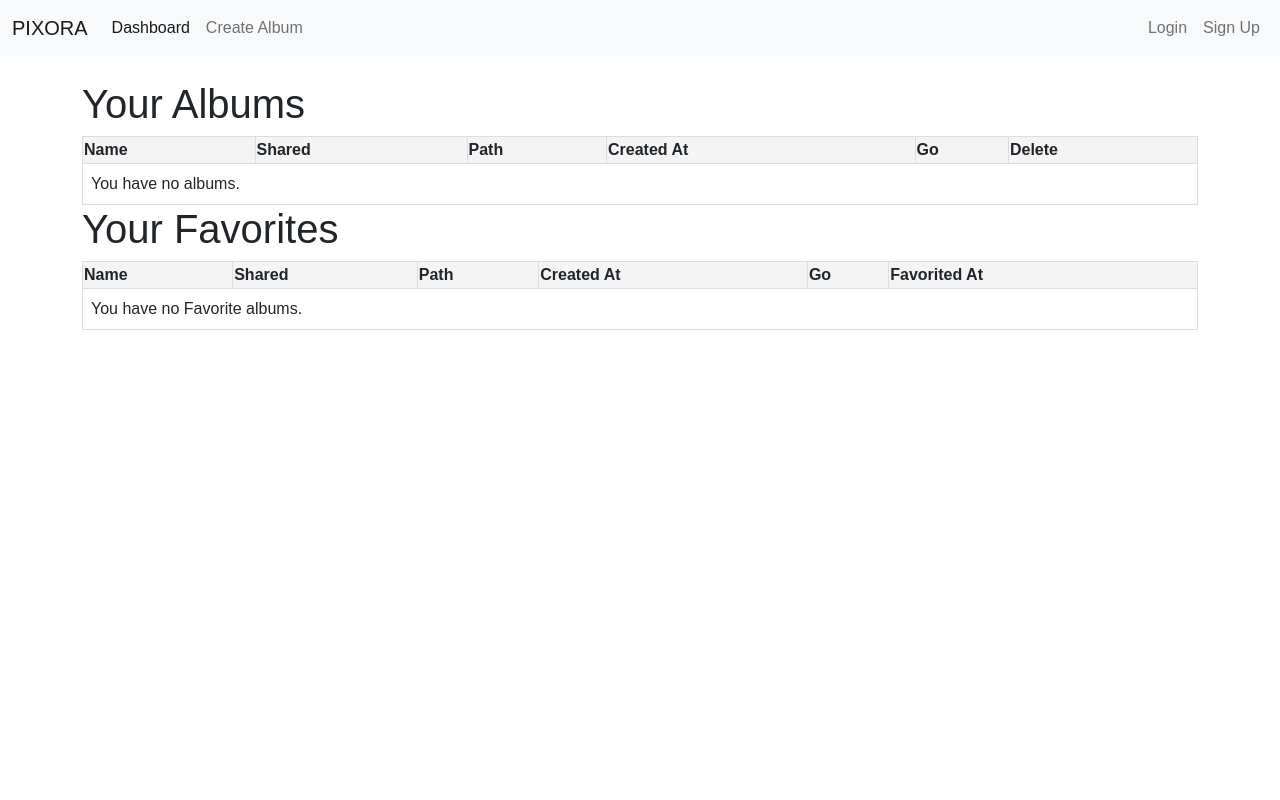
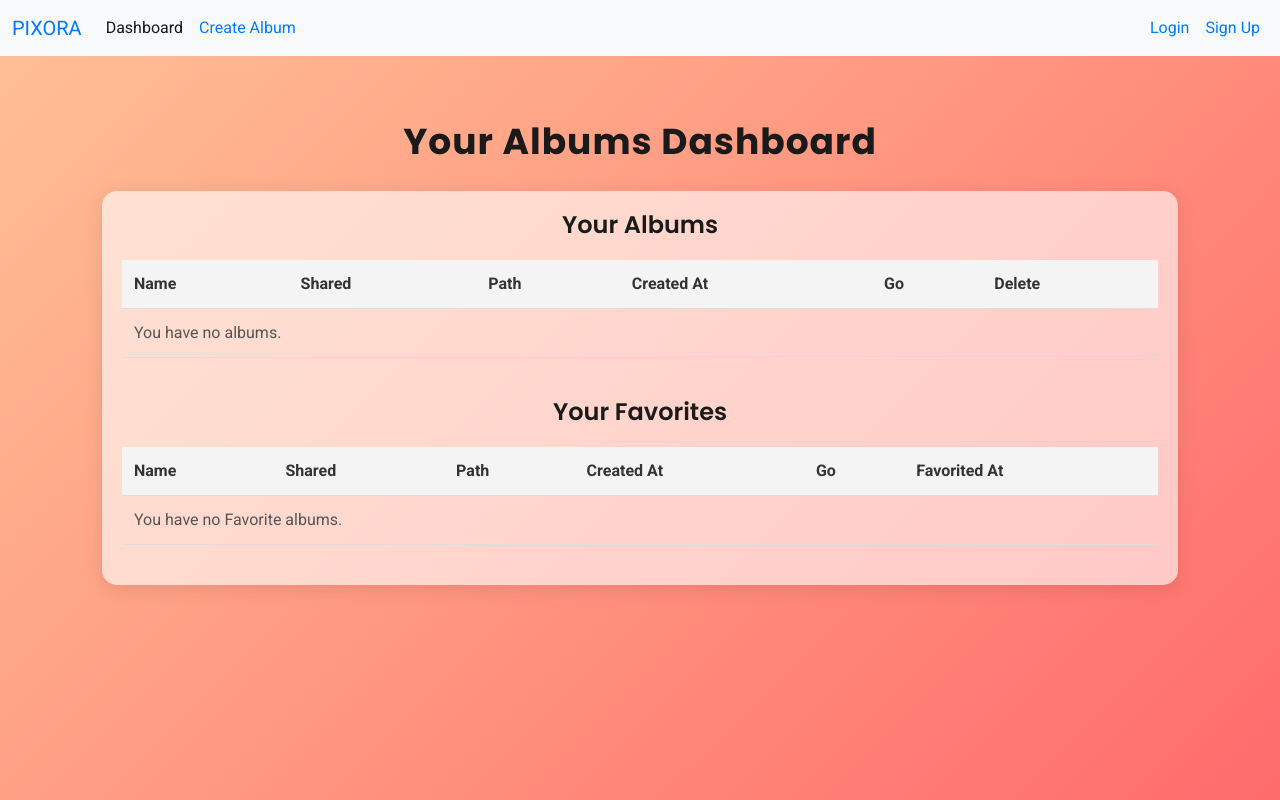
Before and after one commit to aswinaravind27/pics-app, a Django app: template templates/dashboard.html in a window 1280 px wide. Run offline with Django 3.2, Linux system fonts and the light colour scheme; the template is opened without the code that fills it, so the values that code supplies are empty.

Commit message:
dashboard updated

```diff
--- a/templates/dashboard.html
+++ b/templates/dashboard.html
@@ -1,102 +1,138 @@
 {% extends 'base.html' %}
 {% block title %}
-
 <title>Dashboard</title>
-    <style>
-        body {
-            font-family: Arial, sans-serif;
-            margin: 20px;
-        }
-        table {
-            width: 100%;
-            border-collapse: collapse;
-        }
-        table, th, td {
-            border: 1px solid #ddd;
-        }       C
-        th, td {
-            padding: 8px;
-            text-align: left;
-        }
-        th {
-            background-color: #f4f4f4;
-        }
-    </style>
-    <link rel="stylesheet" href="https://fonts.googleapis.com/css2?family=Material+Symbols+Outlined:opsz,wght,FILL,GRAD@20..48,100..700,0..1,-50..200" />
+<link href="https://fonts.googleapis.com/css2?family=Poppins:wght@400;600;700&family=Roboto:wght@400;500;700&display=swap" rel="stylesheet">
 {% endblock %}
 
 {% block content %}
 <body>
-    <h1>Your Albums</h1>
+    <!-- Centered title -->
+    <div style="text-align: center; margin-top: 40px;">
+        <h1 style="font-family: 'Poppins', sans-serif; font-weight: 700; font-size: 36px; letter-spacing: 1px; color: #1a1a1a;">
+            Your Albums Dashboard
+        </h1>
+    </div>
 
-    <table>
+    <!-- Main content centered with a clean design -->
+    <div style="display: flex; justify-content: center; align-items: center; text-align: center; padding: 20px;">
+        <div style="width: 100%; max-width: 1200px; background: rgba(255, 255, 255, 0.6); border-radius: 15px; padding: 20px; box-shadow: 0 4px 20px rgba(0, 0, 0, 0.1);">
+
+            <h2 style="font-family: 'Poppins', sans-serif; font-size: 24px; font-weight: 600; color: #1a1a1a;">
+                Your Albums
+            </h2>
+
+            <table style="width: 100%; border-collapse: collapse; margin-bottom: 40px;">
                 <thead>
-            <tr>
-
-                <th>Name</th>
-                <th>Shared</th>
-                <th>Path</th>
-                <th>Created At</th>
-                <th>Go</th>
-                <th>Delete</th>
+                    <tr style="background-color: #f4f4f4;">
+                        <th style="padding: 12px; font-family: 'Roboto', sans-serif; color: #333;">Name</th>
+                        <th style="padding: 12px; font-family: 'Roboto', sans-serif; color: #333;">Shared</th>
+                        <th style="padding: 12px; font-family: 'Roboto', sans-serif; color: #333;">Path</th>
+                        <th style="padding: 12px; font-family: 'Roboto', sans-serif; color: #333;">Created At</th>
+                        <th style="padding: 12px; font-family: 'Roboto', sans-serif; color: #333;">Go</th>
+                        <th style="padding: 12px; font-family: 'Roboto', sans-serif; color: #333;">Delete</th>
                     </tr>
                 </thead>
                 <tbody>
                     {% for album in albums %}
                         <tr>
-
-                    <td>{{ album.name }}</td>
-                    <td>{{ album.share|yesno:"Yes,No" }}</td>
-                    <td>{{ album.path }}</td>
-                    <td>{{ album.created_at }}</td>
-                    <td><a href="/album/{{album.code}}"><span class="material-symbols-outlined">
-                        output
-                        </span></td>
-                    <td><a href="{% url 'delete_album' album.id %}" onclick="return confirm('Are you sure you want to delete this album?');">
-                        Delete Album
-                    </a></td>
+                            <td style="padding: 12px; font-family: 'Roboto', sans-serif; color: #555;">{{ album.name }}</td>
+                            <td style="padding: 12px; font-family: 'Roboto', sans-serif; color: #555;">{{ album.share|yesno:"Yes,No" }}</td>
+                            <td style="padding: 12px; font-family: 'Roboto', sans-serif; color: #555;">{{ album.path }}</td>
+                            <td style="padding: 12px; font-family: 'Roboto', sans-serif; color: #555;">{{ album.created_at }}</td>
+                            <td style="padding: 12px;"><a href="/album/{{album.code}}"><span class="material-symbols-outlined">output</span></a></td>
+                            <td style="padding: 12px;"><a href="{% url 'delete_album' album.id %}" onclick="return confirm('Are you sure you want to delete this album?');">Delete Album</a></td>
                         </tr>
                     {% empty %}
                         <tr>
-                    <td colspan="6">You have no albums.</td>
+                            <td colspan="6" style="padding: 12px; font-family: 'Roboto', sans-serif; color: #555;">You have no albums.</td>
                         </tr>
                     {% endfor %}
                 </tbody>
             </table>
-    <table>
-        <h1>Your Favorites</h1>
 
+            <!-- Favorites Section -->
+            <h2 style="font-family: 'Poppins', sans-serif; font-size: 24px; font-weight: 600; color: #1a1a1a;">
+                Your Favorites
+            </h2>
+            <table style="width: 100%; border-collapse: collapse;">
                 <thead>
-            <tr>
-
-                <th>Name</th>
-                <th>Shared</th>
-                <th>Path</th>
-                <th>Created At</th>
-                <th>Go</th>
-                <th>Favorited At</th>
+                    <tr style="background-color: #f4f4f4;">
+                        <th style="padding: 12px; font-family: 'Roboto', sans-serif; color: #333;">Name</th>
+                        <th style="padding: 12px; font-family: 'Roboto', sans-serif; color: #333;">Shared</th>
+                        <th style="padding: 12px; font-family: 'Roboto', sans-serif; color: #333;">Path</th>
+                        <th style="padding: 12px; font-family: 'Roboto', sans-serif; color: #333;">Created At</th>
+                        <th style="padding: 12px; font-family: 'Roboto', sans-serif; color: #333;">Go</th>
+                        <th style="padding: 12px; font-family: 'Roboto', sans-serif; color: #333;">Favorited At</th>
                     </tr>
                 </thead>
                 <tbody>
                     {% for fa in fav %}
                         <tr>
-
-                    <td>{{ fa.album.name }}</td>
-                    <td>{{ fa.album.share|yesno:"Yes,No" }}</td>
-                    <td>{{ fa.album.path }}</td>
-                    <td>{{ fa.album.created_at }}</td>
-                    <td><a href="/album/{{fa.album.code}}"><span class="material-symbols-outlined">
-                        output
-                        </span></a></td>
-                    <td>{{ fa.favorited_at }}</td>
+                            <td style="padding: 12px; font-family: 'Roboto', sans-serif; color: #555;">{{ fa.album.name }}</td>
+                            <td style="padding: 12px; font-family: 'Roboto', sans-serif; color: #555;">{{ fa.album.share|yesno:"Yes,No" }}</td>
+                            <td style="padding: 12px; font-family: 'Roboto', sans-serif; color: #555;">{{ fa.album.path }}</td>
+                            <td style="padding: 12px; font-family: 'Roboto', sans-serif; color: #555;">{{ fa.album.created_at }}</td>
+                            <td style="padding: 12px;"><a href="/album/{{fa.album.code}}"><span class="material-symbols-outlined">output</span></a></td>
+                            <td style="padding: 12px; font-family: 'Roboto', sans-serif; color: #555;">{{ fa.favorited_at }}</td>
                         </tr>
                     {% empty %}
                         <tr>
-                    <td colspan="6">You have no Favorite albums.</td>
+                            <td colspan="6" style="padding: 12px; font-family: 'Roboto', sans-serif; color: #555;">You have no Favorite albums.</td>
                         </tr>
                     {% endfor %}
                 </tbody>
             </table>
+        </div>
+    </div>
+</body>
 
-</body>
+<!-- Updated styles for the dashboard to match the Pixora homepage -->
+<style>
+    body {
+        background: linear-gradient(135deg, #ffc196 0%, #ff6b6b 100%);
+        color: #1a1a1a;
+        font-family: 'Roboto', sans-serif;
+        margin: 0;
+        padding: 0;
+    }
+
+    table {
+        width: 100%;
+        border-collapse: collapse;
+        margin: 20px 0;
+    }
+
+    th, td {
+        padding: 12px;
+        text-align: left;
+        border-bottom: 1px solid #ddd;
+    }
+
+    th {
+        background-color: #f4f4f4;
+        font-family: 'Poppins', sans-serif;
+        font-weight: 600;
+        color: #333;
+    }
+
+    td {
+        font-family: 'Roboto', sans-serif;
+        color: #555;
+    }
+
+    a[href] {
+        text-decoration: none;
+        color: #007BFF;
+        transition: color 0.3s ease;
+    }
+
+    a[href]:hover {
+        color: #0056b3;
+    }
+
+    .material-symbols-outlined {
+        font-size: 18px;
+        vertical-align: middle;
+    }
+</style>
 {% endblock %}
```
Lines whose indentation alone changed are shown as unchanged.
